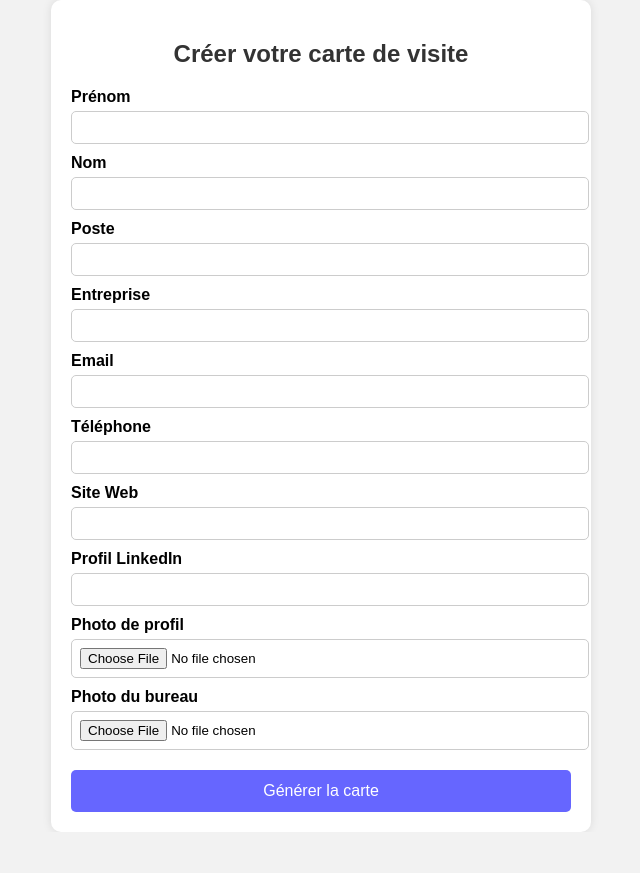
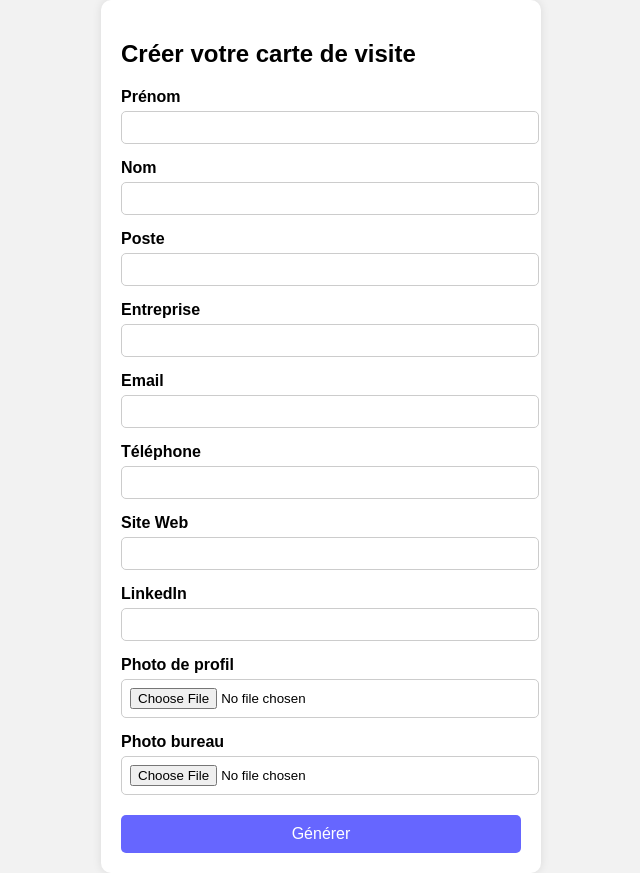
Before and after one commit to solutionspelichet/businesscard, a Flask app: page / in a window 1280 px wide. Shown: the whole page, without its empty margins (319-959 px from the left). Before the commit the page ends 832 px from the top, so only its background shows below. Run offline with Flask 3, Linux system fonts and the light colour scheme.

Commit message:
Update form.html

```diff
--- a/templates/form.html
+++ b/templates/form.html
@@ -8,35 +8,26 @@
     body {
       font-family: Arial, sans-serif;
       background-color: #f2f2f2;
-      margin: 0;
-      padding: 0;
       display: flex;
       justify-content: center;
       align-items: center;
       min-height: 100vh;
+      margin: 0;
     }
     .form-container {
-      width: 90%;
-      max-width: 500px;
-      background-color: #ffffff;
+      background-color: #fff;
       padding: 20px;
       border-radius: 10px;
+      width: 100%;
+      max-width: 400px;
       box-shadow: 0 0 10px rgba(0,0,0,0.1);
-    }
-    h2 {
-      text-align: center;
-      color: #333;
     }
     label {
       display: block;
-      margin-top: 10px;
+      margin-top: 15px;
       font-weight: bold;
     }
-    input[type="text"],
-    input[type="email"],
-    input[type="url"],
-    input[type="tel"],
-    input[type="file"] {
+    input {
       width: 100%;
       padding: 8px;
       margin-top: 5px;
@@ -44,15 +35,14 @@
       border-radius: 5px;
     }
     button {
+      margin-top: 20px;
       width: 100%;
+      padding: 10px;
       background-color: #6666ff;
       color: white;
       border: none;
-      padding: 12px;
       border-radius: 5px;
-      margin-top: 20px;
       font-size: 16px;
-      cursor: pointer;
     }
     button:hover {
       background-color: #4d4ddf;
@@ -62,38 +52,27 @@
 <body>
   <form class="form-container" action="/submit" method="POST" enctype="multipart/form-data">
     <h2>Créer votre carte de visite</h2>
-
-    <label for="first_name">Prénom</label>
+    <label>Prénom</label>
     <input type="text" name="first_name" required>
-
-    <label for="last_name">Nom</label>
+    <label>Nom</label>
     <input type="text" name="last_name" required>
-
-    <label for="job_title">Poste</label>
+    <label>Poste</label>
     <input type="text" name="job_title">
-
-    <label for="company">Entreprise</label>
+    <label>Entreprise</label>
     <input type="text" name="company">
-
-    <label for="email">Email</label>
+    <label>Email</label>
     <input type="email" name="email">
-
-    <label for="phone">Téléphone</label>
+    <label>Téléphone</label>
     <input type="tel" name="phone">
-
-    <label for="website">Site Web</label>
+    <label>Site Web</label>
     <input type="url" name="website">
-
-    <label for="linkedin">Profil LinkedIn</label>
+    <label>LinkedIn</label>
     <input type="url" name="linkedin">
-
-    <label for="photo">Photo de profil</label>
-    <input type="file" name="photo" accept="image/*" required>
-
-    <label for="office">Photo du bureau</label>
+    <label>Photo de profil</label>
+    <input type="file" name="photo" accept="image/*">
+    <label>Photo bureau</label>
     <input type="file" name="office" accept="image/*">
-
-    <button type="submit">Générer la carte</button>
+    <button type="submit">Générer</button>
   </form>
 </body>
 </html>
```
